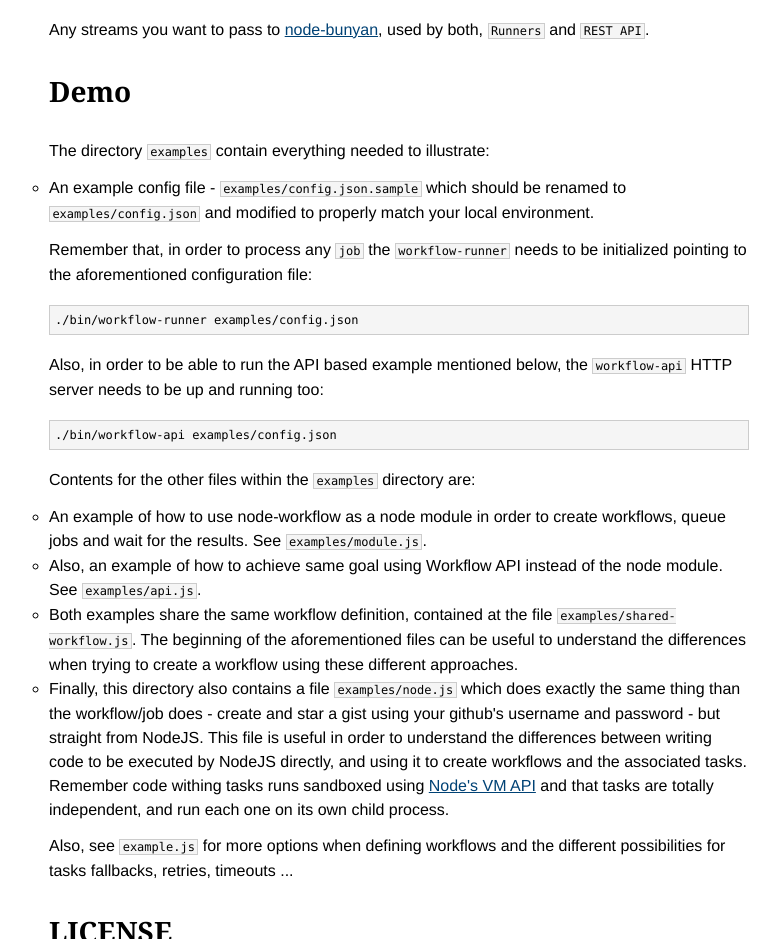
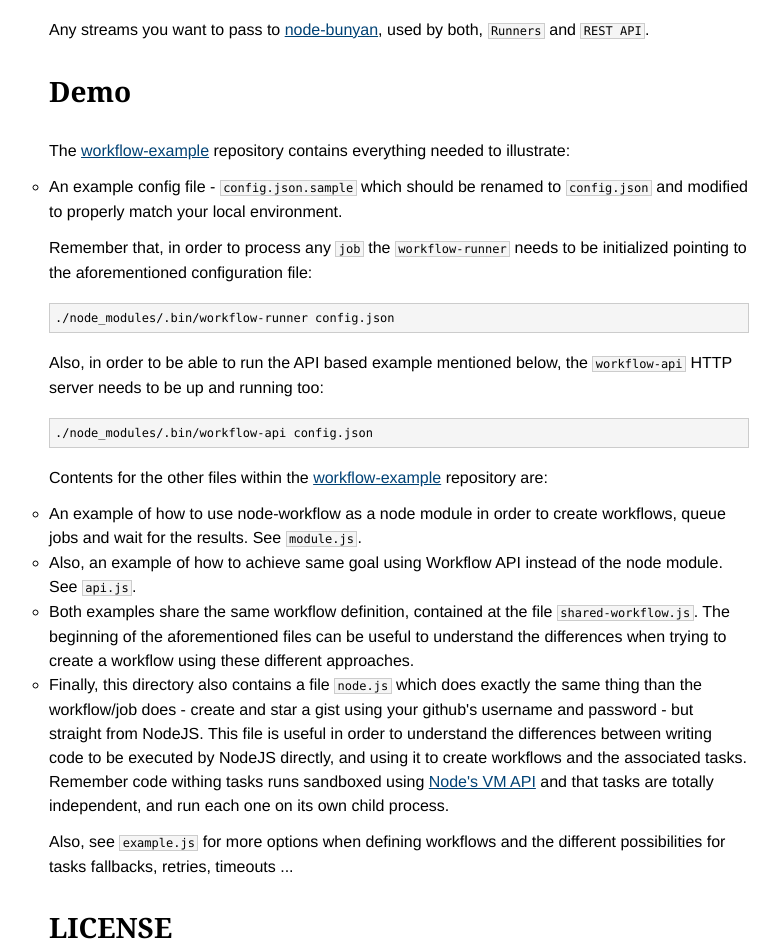
Before and after one commit to TritonDataCenter/node-workflow, a plain HTML site: page index.html in a window 1280 px wide. Shown: the part 8520-9459 px from the top of the page, without its empty margins (241-1021 px from the left). Drawn offline with Linux system fonts and the light colour scheme.

Commit message:
Closes GH-49: Updating docs due to modules and example reorg.

```diff
--- a/index.html
+++ b/index.html
@@ -483,38 +483,39 @@ by both, <code>Runners</code> and <code>REST API</code>.</p>
 
 <h1 id="demo">Demo</h1>
 
-<p>The directory <code>examples</code> contain everything needed to illustrate:</p>
+<p>The <a href="https://github.com/kusor/node-workflow-example">workflow-example</a> repository
+contains everything needed to illustrate:</p>
 
 <ul>
-<li>An example config file - <code>examples/config.json.sample</code> which should be
-renamed to <code>examples/config.json</code> and modified to properly match your local
+<li>An example config file - <code>config.json.sample</code> which should be
+renamed to <code>config.json</code> and modified to properly match your local
 environment.</li>
 </ul>
 
 <p>Remember that, in order to process any <code>job</code> the <code>workflow-runner</code> needs
 to be initialized pointing to the aforementioned configuration file:</p>
 
-<pre><code>./bin/workflow-runner examples/config.json
+<pre><code>./node_modules/.bin/workflow-runner config.json
 </code></pre>
 
 <p>Also, in order to be able to run the API based example mentioned below, the
 <code>workflow-api</code> HTTP server needs to be up and running too:</p>
 
-<pre><code>./bin/workflow-api examples/config.json
+<pre><code>./node_modules/.bin/workflow-api config.json
 </code></pre>
 
-<p>Contents for the other files within the <code>examples</code> directory are:</p>
+<p>Contents for the other files within the <a href="https://github.com/kusor/node-workflow-example">workflow-example</a> repository are:</p>
 
 <ul>
 <li>An example of how to use node-workflow as a node module in order to create
-workflows, queue jobs and wait for the results. See <code>examples/module.js</code>.</li>
+workflows, queue jobs and wait for the results. See <code>module.js</code>.</li>
 <li>Also, an example of how to achieve same goal using Workflow API instead of
-the node module. See <code>examples/api.js</code>.</li>
+the node module. See <code>api.js</code>.</li>
 <li>Both examples share the same workflow definition, contained at the file
-<code>examples/shared-workflow.js</code>. The beginning of the aforementioned files
+<code>shared-workflow.js</code>. The beginning of the aforementioned files
 can be useful to understand the differences when trying to create a workflow
 using these different approaches.</li>
-<li>Finally, this directory also contains a file <code>examples/node.js</code> which does
+<li>Finally, this directory also contains a file <code>node.js</code> which does
 exactly the same thing than the workflow/job does - create and star a gist
 using your github's username and password - but straight from NodeJS. This
 file is useful in order to understand the differences between writing code
```
